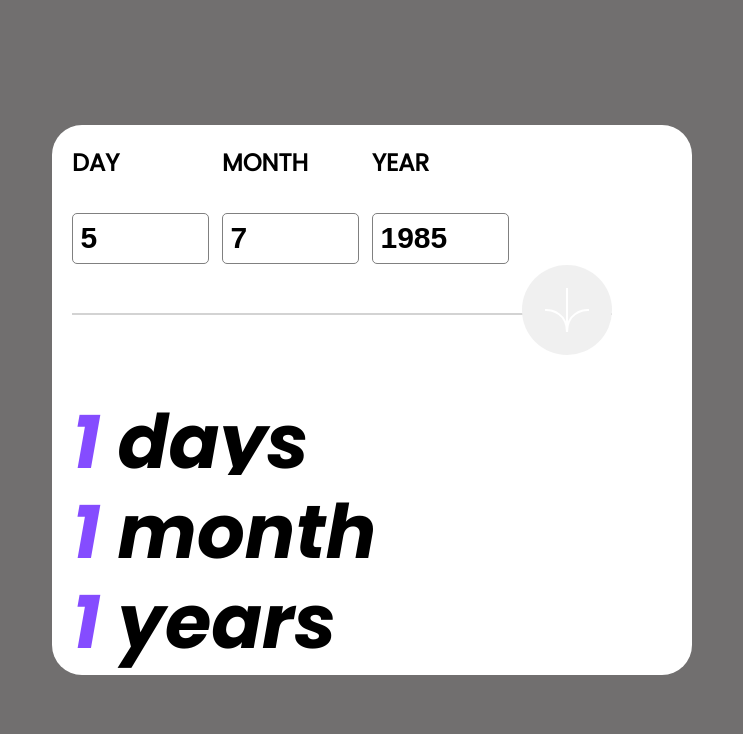
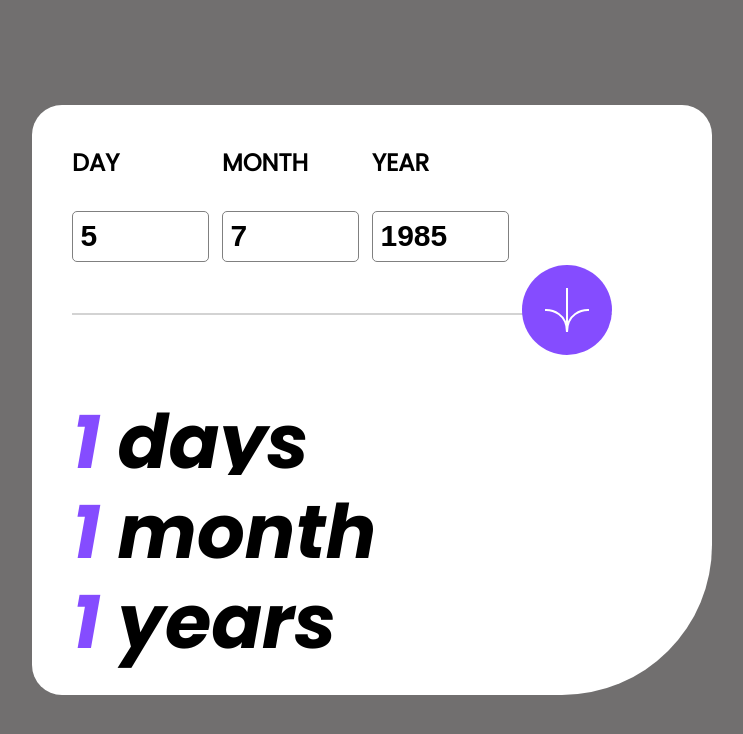
Before and after one commit to matthiasjost/UIChallenges, a Vue app in the folder AgeCalculatorApp/AgeCalculatorApp/: page / in a window 1280 px wide. Shown: the top 734 px of the page, without its empty margins (268-1011 px from the left). Built offline with nearby package versions, Linux system fonts and the light colour scheme.

Commit message:
fix other stuff

```diff
--- a/AgeCalculatorApp/AgeCalculatorApp/src/components/AgeCalculator.vue
+++ b/AgeCalculatorApp/AgeCalculatorApp/src/components/AgeCalculator.vue
@@ -28,15 +28,15 @@ function onCalculateAge()
   <div id="main-container">
     <div id="main-card">
       <div class="grid">
-        <div class="grid-row-1-col-1 grid-row-base">
+        <div class="grid-row-1-col-1">
           <div class="form-combo">
-            <label for="day">Day</label>
+            <label for="days">Day</label>
             <input v-model="InputDays" type="number" id="days"/>
           </div>
         </div>
         <div class="grid-row-1-col-1">
           <div class="form-combo">
-            <label for="month">Month</label>
+            <label for="months">Month</label>
             <input v-model="InputMonths" type="number" id="months"/>
           </div>
         </div>
--- a/AgeCalculatorApp/AgeCalculatorApp/src/style.css
+++ b/AgeCalculatorApp/AgeCalculatorApp/src/style.css
@@ -6,12 +6,20 @@ body {
   margin: 0;
   font-size: 60px;
 }
-
+.form-combo {
+  padding: 0px;
+  margin: 0px;
+}
 .circle {
   height: 1.5em;
   width: 1.5em;
-  background:hsl(0, 0%, 94%) url("./assets/icon-arrow.svg") no-repeat fixed center center;
+  background: hsl(259, 100%, 65%) url("./assets/icon-arrow.svg") no-repeat fixed center center;
   border-radius: 50%;
+}
+
+.circle:hover, .circle:active {
+  height: 1.55em;
+  width: 1.55em;
 }
 
 #main-container {
@@ -23,15 +31,16 @@ body {
 .number {
   color: hsl(259, 100%, 65%);
 }
+
 #main-card {
-  border-radius: 0.5em;
+  border-radius: 0.5em 0.5em 2.5em 0.5em ;
   position: relative;
   background-color:white;
   margin: auto;
   width: 10em;
   top: 50%;
   transform: translateY(-50%);
-  padding: 20px;
+  padding: 40px;
 }
 
 .grid {
@@ -76,10 +85,11 @@ body {
 
 label {
   display: block;
-  margin-bottom: 0.100em;
   text-transform: uppercase;
   font-weight: bold;
   font-size: 0.4em;
+  margin: 0;
+  padding: 0;
 }
 
 input[type=number] {
@@ -94,7 +104,7 @@ input[type=number] {
 }
 
 input[type=number]:focus {
-  border-color: hsl(259, 100%, 65%);
+  border: hsl(259, 100%, 65%) 1px solid;
 }
 
 #input-card input {
```
